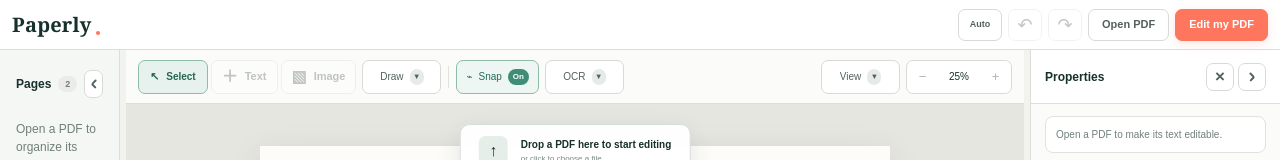
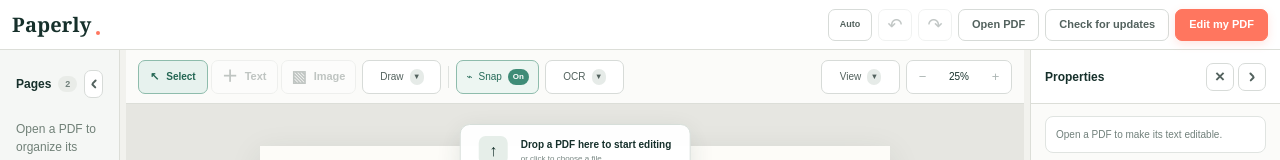
Before and after one commit to zzf7ktx/paperly, a Next.js app: page / in a window 1280 px wide. Shown: the top 160 px of the page. Built offline with nearby package versions, Linux system fonts and the light colour scheme.

Commit message:
Add native Electron updates

```diff
--- a/electron/main.cjs
+++ b/electron/main.cjs
@@ -1,10 +1,42 @@
-const { app, BrowserWindow, shell } = require('electron');
+const { app, BrowserWindow, ipcMain, shell } = require('electron');
+const { autoUpdater } = require('electron-updater');
 const fs = require('node:fs');
 const http = require('node:http');
 const path = require('node:path');
 
 let server;
 const localPort = 4174;
+
+function sendUpdateStatus(status, details = {}) {
+  for (const window of BrowserWindow.getAllWindows()) {
+    window.webContents.send('paperly-update-status', { status, ...details });
+  }
+}
+
+function configureUpdater() {
+  if (!app.isPackaged) return;
+
+  autoUpdater.autoDownload = true;
+  autoUpdater.autoInstallOnAppQuit = false;
+  autoUpdater.on('checking-for-update', () => sendUpdateStatus('checking'));
+  autoUpdater.on('update-available', (info) => sendUpdateStatus('downloading', { version: info.version }));
+  autoUpdater.on('update-not-available', (info) => sendUpdateStatus('latest', { version: info.version }));
+  autoUpdater.on('download-progress', (progress) => {
+    sendUpdateStatus('downloading', { percent: Math.round(progress.percent) });
+  });
+  autoUpdater.on('update-downloaded', (info) => sendUpdateStatus('downloaded', { version: info.version }));
+  autoUpdater.on('error', (error) => {
+    console.error('Update error:', error);
+    sendUpdateStatus('error');
+  });
+
+  ipcMain.handle('paperly:check-for-updates', async () => {
+    await autoUpdater.checkForUpdates();
+  });
+  ipcMain.handle('paperly:install-update', () => {
+    autoUpdater.quitAndInstall();
+  });
+}
 
 const mimeTypes = {
   '.css': 'text/css; charset=utf-8',
@@ -68,6 +100,7 @@ async function createWindow() {
       contextIsolation: true,
       nodeIntegration: false,
       sandbox: true,
+      preload: path.join(__dirname, 'preload.cjs'),
     },
   });
   window.webContents.setWindowOpenHandler(({ url }) => {
@@ -83,7 +116,10 @@ async function createWindow() {
   await window.loadURL(localUrl);
 }
 
-app.whenReady().then(createWindow).catch((error) => {
+app.whenReady().then(async () => {
+  configureUpdater();
+  await createWindow();
+}).catch((error) => {
   console.error(error);
   app.quit();
 });
--- /dev/null
+++ b/electron/preload.cjs
@@ -0,0 +1,11 @@
+const { contextBridge, ipcRenderer } = require('electron');
+
+contextBridge.exposeInMainWorld('paperlyUpdater', {
+  check: () => ipcRenderer.invoke('paperly:check-for-updates'),
+  install: () => ipcRenderer.invoke('paperly:install-update'),
+  onStatus: (listener) => {
+    const handler = (_event, status) => listener(status);
+    ipcRenderer.on('paperly-update-status', handler);
+    return () => ipcRenderer.removeListener('paperly-update-status', handler);
+  },
+});
--- a/features/pdf-editor/pdf-editor.tsx
+++ b/features/pdf-editor/pdf-editor.tsx
@@ -4,12 +4,53 @@ import { EditorToolbar } from './components/editor-toolbar';
 import { PageRail } from './components/page-rail';
 import { PropertiesPanel } from './components/properties-panel';
 
-import { type CSSProperties } from 'react';
+import { type CSSProperties, useEffect, useState } from 'react';
 import { usePdfEditor } from './hooks/use-pdf-editor';
 import type { ThemeMode } from './types';
 
+const APP_VERSION = '0.1.0';
+const RELEASES_URL = 'https://github.com/zzf7ktx/paperly/releases';
+const RELEASES_API_URL = 'https://api.github.com/repos/zzf7ktx/paperly/releases/latest';
+
+type NativeUpdateStatus = {
+  status: 'checking' | 'downloading' | 'downloaded' | 'latest' | 'error';
+  version?: string;
+  percent?: number;
+};
+
+declare global {
+  interface Window {
+    paperlyUpdater?: {
+      check: () => Promise<void>;
+      install: () => Promise<void>;
+      onStatus: (listener: (status: NativeUpdateStatus) => void) => () => void;
+    };
+  }
+}
+
+function parseVersion(version: string) {
+  const cleaned = version.replace(/^v/i, '').trim();
+  const [major = '0', minor = '0', patch = '0'] = cleaned.split('.');
+  return [Number(major), Number(minor), Number(patch)];
+}
+
+function isNewerVersion(current: string, latest: string) {
+  const currentParts = parseVersion(current);
+  const latestParts = parseVersion(latest);
+
+  for (let index = 0; index < 3; index += 1) {
+    if (latestParts[index] > currentParts[index]) return true;
+    if (latestParts[index] < currentParts[index]) return false;
+  }
+
+  return false;
+}
+
 export default function PdfEditor() {
   const editor = usePdfEditor();
+  const [updateStatus, setUpdateStatus] = useState<'idle' | 'loading' | 'latest' | 'available' | 'downloading' | 'downloaded' | 'error'>('idle');
+  const [latestVersion, setLatestVersion] = useState<string | null>(null);
+  const [downloadProgress, setDownloadProgress] = useState<number | null>(null);
   const {
     uploadRef,
     documentTabs,
@@ -49,6 +90,18 @@ export default function PdfEditor() {
     redo,
     exportPdf,
   } = editor;
+
+  useEffect(() => {
+    const updater = window.paperlyUpdater;
+    if (!updater) return;
+
+    return updater.onStatus(({ status, version, percent }) => {
+      setUpdateStatus(status === 'checking' ? 'loading' : status);
+      if (version) setLatestVersion(version);
+      if (typeof percent === 'number') setDownloadProgress(percent);
+    });
+  }, []);
+
   const renderDocumentTabs = (combined = false) => (
     <nav className={`document-tabs ${combined ? 'combined' : ''}`} aria-label="Open PDF documents">
       <div className="document-tab-list">
@@ -147,6 +200,85 @@ export default function PdfEditor() {
             </button>
           )}
           <button
+            className="button secondary"
+            type="button"
+            onClick={async () => {
+              const nativeUpdater = window.paperlyUpdater;
+              if (nativeUpdater) {
+                if (updateStatus === 'downloaded') {
+                  await nativeUpdater.install();
+                  return;
+                }
+
+                setDownloadProgress(null);
+                setUpdateStatus('loading');
+                try {
+                  await nativeUpdater.check();
+                } catch {
+                  setUpdateStatus('error');
+                }
+                return;
+              }
+
+              setUpdateStatus('loading');
+              try {
+                const response = await fetch(RELEASES_API_URL, {
+                  headers: { Accept: 'application/vnd.github+json' },
+                });
+                if (!response.ok) throw new Error('Unable to check for updates.');
+                const data = (await response.json()) as {
+                  tag_name?: string;
+                  html_url?: string;
+                  assets?: Array<{ name?: string; browser_download_url?: string }>;
+                };
+                const tag = data.tag_name || 'v0.0.0';
+                const installerAsset =
+                  data.assets?.find((asset) => /\.exe$/i.test(asset.name || '')) ||
+                  data.assets?.[0];
+                const nextReleaseUrl = data.html_url || RELEASES_URL;
+
+                if (isNewerVersion(APP_VERSION, tag)) {
+                  setLatestVersion(tag);
+                  setUpdateStatus('available');
+
+                  const downloadUrl = installerAsset?.browser_download_url || nextReleaseUrl;
+                  const anchor = document.createElement('a');
+                  anchor.href = downloadUrl;
+                  anchor.target = '_blank';
+                  anchor.rel = 'noreferrer';
+                  anchor.download = installerAsset?.name || 'Paperly-Setup.exe';
+                  document.body.appendChild(anchor);
+                  anchor.click();
+                  document.body.removeChild(anchor);
+                  return;
+                }
+
+                setLatestVersion(tag);
+                setUpdateStatus('latest');
+                window.open(RELEASES_URL, '_blank', 'noopener,noreferrer');
+              } catch {
+                setUpdateStatus('error');
+                window.open(RELEASES_URL, '_blank', 'noopener,noreferrer');
+              }
+            }}
+            aria-label="Check for updates"
+            title={updateStatus === 'downloaded' ? 'Restart Paperly and install the downloaded update' : 'Check for updates'}
+          >
+            {updateStatus === 'loading'
+              ? 'Checking…'
+              : updateStatus === 'downloading'
+                ? `Downloading${downloadProgress === null ? '...' : ` ${downloadProgress}%`}`
+                : updateStatus === 'downloaded'
+                  ? `Install ${latestVersion ?? 'update'}`
+                  : updateStatus === 'available'
+                    ? `Update ${latestVersion ?? ''}`
+                    : updateStatus === 'latest'
+                      ? 'Up to date'
+                      : updateStatus === 'error'
+                        ? 'Try updates'
+                        : 'Check for updates'}
+          </button>
+          <button
             className="button primary export-button"
             onClick={exportPdf}
             aria-label={pdfBytes ? 'Export PDF' : 'Edit my PDF'}
```
Also changed, not shown: package.json (+10 -1 lines), 1 other file (tests, documents, lock files or other folders).
